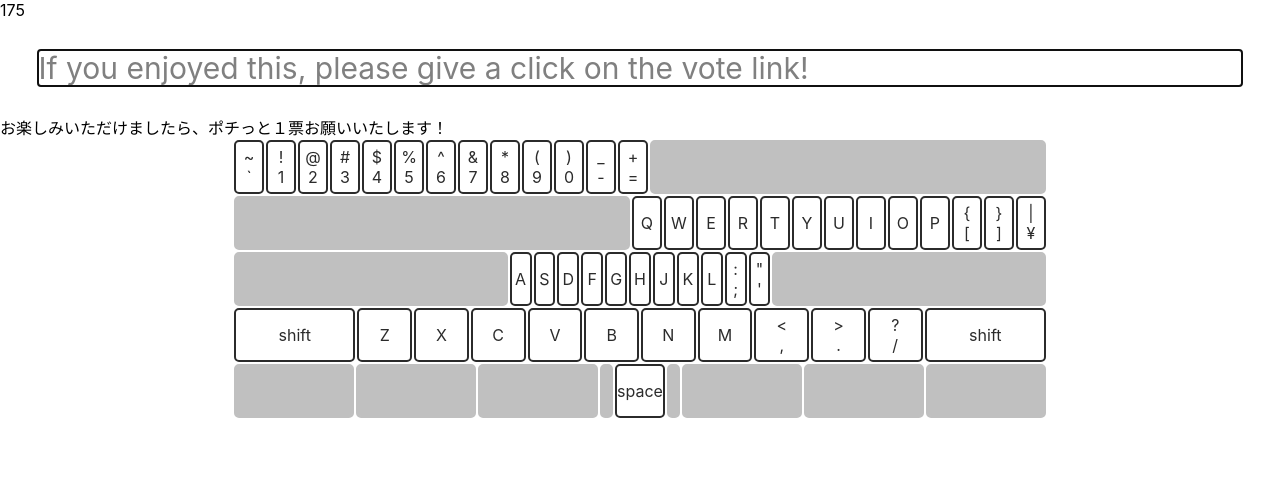
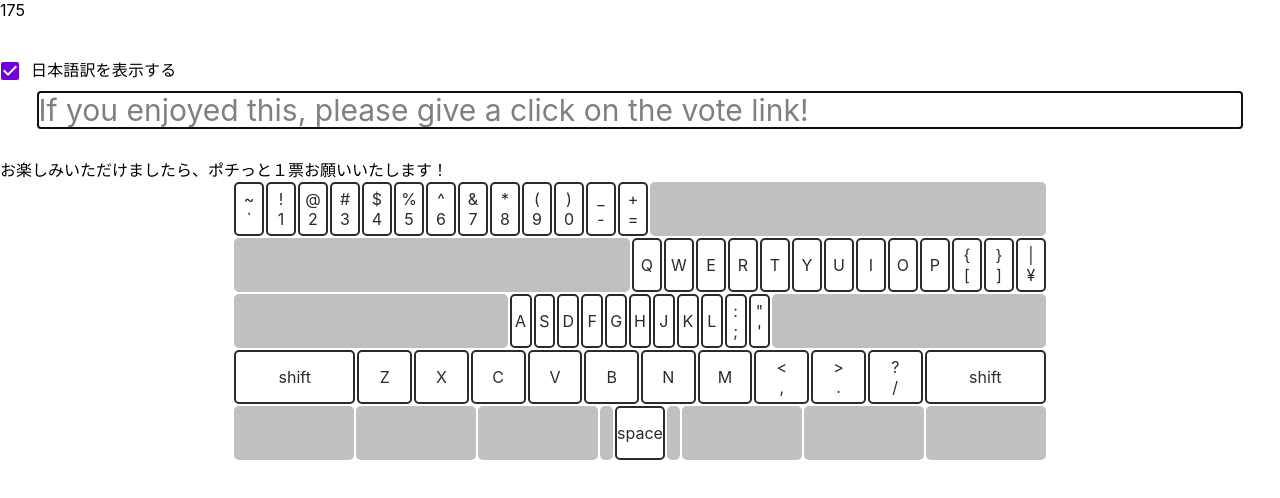
Before and after one commit to Mitsuwo/eigo-typing, a React (Create React App) app: page /typing in a window 1280 px wide. Shown: the top 498 px of the page. Built offline with nearby package versions, Linux system fonts and the light colour scheme.

Commit message:
[add]日本語訳表示処理追加

```diff
--- a/src/store/TypingContent/actions.ts
+++ b/src/store/TypingContent/actions.ts
@@ -3,7 +3,8 @@ import {
   SET_CURRENT_SCRIPT,
   SET_CURRENT_SCRIPT_INDEX,
   TypingContentActionTypes,
-  SET_SCRIPTS
+  SET_SCRIPTS,
+  SET_SHOW_JAPANESE
 } from './types';
 
 export function setScripts(scripts: Script[]): TypingContentActionTypes {
@@ -26,3 +27,10 @@ export function setCurrentScript(currentScript: Script): TypingContentActionType
     payload: currentScript
   };
 }
+
+export function setShowJapanese(showJapanese: boolean): TypingContentActionTypes {
+  return {
+    type: SET_SHOW_JAPANESE,
+    payload: showJapanese
+  };
+}
--- a/src/store/TypingContent/reducers.ts
+++ b/src/store/TypingContent/reducers.ts
@@ -3,13 +3,15 @@ import {
   TypingContentActionTypes,
   SET_SCRIPTS,
   SET_CURRENT_SCRIPT_INDEX,
-  SET_CURRENT_SCRIPT
+  SET_CURRENT_SCRIPT,
+  SET_SHOW_JAPANESE
 } from './types';
 
 const initialState: TypingContentState = {
   scripts: [],
   currentScriptIndex: 0,
-  currentScript: undefined
+  currentScript: undefined,
+  showJapanese: true
 };
 
 export function typingContentReducer(
@@ -35,6 +37,12 @@ export function typingContentReducer(
         currentScript: action.payload
       };
     }
+    case SET_SHOW_JAPANESE: {
+      return {
+        ...state,
+        showJapanese: action.payload
+      };
+    }
     default:
       return state;
   }
--- a/src/store/TypingContent/types.ts
+++ b/src/store/TypingContent/types.ts
@@ -1,6 +1,7 @@
 export const SET_SCRIPTS = 'SET_SCRIPTS';
 export const SET_CURRENT_SCRIPT_INDEX = 'SET_CURRENT_SCRIPT_INDEX';
 export const SET_CURRENT_SCRIPT = 'SET_CURRENT_SCRIPT';
+export const SET_SHOW_JAPANESE = 'SET_SHOW_JAPANESE';
 
 interface SetScripts {
   type: typeof SET_SCRIPTS;
@@ -17,7 +18,16 @@ interface SetCurrentScript {
   payload: Script;
 }
 
-export type TypingContentActionTypes = SetScripts | SetCurrentScriptIndex | SetCurrentScript;
+interface SetShowJapanese {
+  type: typeof SET_SHOW_JAPANESE;
+  payload: boolean;
+}
+
+export type TypingContentActionTypes =
+  | SetScripts
+  | SetCurrentScriptIndex
+  | SetCurrentScript
+  | SetShowJapanese;
 
 export interface Script {
   english: string;
@@ -29,4 +39,5 @@ export interface TypingContentState {
   scripts: Script[];
   currentScriptIndex: number;
   currentScript?: Script;
+  showJapanese: boolean;
 }
--- /dev/null
+++ b/src/views/components/ShowJapaneseCheckBox.tsx
@@ -0,0 +1,34 @@
+import { Checkbox, createMuiTheme, FormControlLabel, ThemeProvider } from '@material-ui/core';
+import React from 'react';
+
+interface Props {
+  showJapanese: boolean;
+  switchShowJapanese: () => void;
+}
+
+const theme = createMuiTheme({
+  palette: {
+    primary: {
+      main: '#7200da'
+    }
+  }
+});
+
+const ShowJapaneseCheckBoxComponent: React.FC<Props> = (props: Props) => {
+  return (
+    <FormControlLabel
+      control={
+        <ThemeProvider theme={theme}>
+          <Checkbox
+            checked={props.showJapanese}
+            onChange={props.switchShowJapanese}
+            color="primary"
+          />
+        </ThemeProvider>
+      }
+      label="日本語訳を表示する"
+    />
+  );
+};
+
+export const ShowJapaneseCheckBox = React.memo(ShowJapaneseCheckBoxComponent);
--- a/src/views/containers/Home.tsx
+++ b/src/views/containers/Home.tsx
@@ -1,13 +1,23 @@
 import React from 'react';
+import { useDispatch, useSelector } from 'react-redux';
 import { Link } from 'react-router-dom';
+import { RootState } from '../../store';
+import { setShowJapanese } from '../../store/TypingContent/actions';
+import { ShowJapaneseCheckBox } from '../components/ShowJapaneseCheckBox';
 
 const HomeContainer: React.FC = () => {
+  const { showJapanese } = useSelector((state: RootState) => state.typingContent);
+  const dispatch = useDispatch();
+  const switchShowJapanese = () => {
+    dispatch(setShowJapanese(!showJapanese));
+  };
   return (
     <div>
       <div>英語でタイピング</div>
       <div>
         <Link to="/typing">タイピング スタート</Link>
       </div>
+      <ShowJapaneseCheckBox showJapanese={showJapanese} switchShowJapanese={switchShowJapanese} />
     </div>
   );
 };
--- a/src/views/containers/Typing.tsx
+++ b/src/views/containers/Typing.tsx
@@ -7,7 +7,8 @@ import { RootState } from '../../store';
 import {
   setCurrentScript,
   setCurrentScriptIndex,
-  setScripts
+  setScripts,
+  setShowJapanese
 } from '../../store/TypingContent/actions';
 import { Script } from '../../store/TypingContent/types';
 import { CountDown } from '../components/CountDown';
@@ -29,6 +30,7 @@ import {
   incrementCorrectCharCount
 } from '../../store/Keyboard/actions';
 import { ScriptJapanese } from '../components/ScriptJapanese';
+import { ShowJapaneseCheckBox } from '../components/ShowJapaneseCheckBox';
 
 let lastInputTime = 0;
 
@@ -36,7 +38,7 @@ const TypingContainer: React.FC = () => {
   const { currentKeys, nextKey, correctCharCount } = useSelector(
     (state: RootState) => state.keyboard
   );
-  const { scripts, currentScript, currentScriptIndex } = useSelector(
+  const { scripts, currentScript, currentScriptIndex, showJapanese } = useSelector(
     (state: RootState) => state.typingContent
   );
   const { appState, countDownTime } = useSelector((state: RootState) => state.pageManager);
@@ -116,6 +118,9 @@ const TypingContainer: React.FC = () => {
   const handleKeyUp = (event: React.KeyboardEvent): void => {
     dispatch(deleteCurrentKey(event.code));
   };
+  const switchShowJapanese = () => {
+    dispatch(setShowJapanese(!showJapanese));
+  };
   const scriptJapanese = scripts[currentScriptIndex] ? scripts[currentScriptIndex].japanese : '';
   return appState === APP_STATE_TIMEUP ? (
     <div>
@@ -125,6 +130,7 @@ const TypingContainer: React.FC = () => {
   ) : (
     <div>
       <CountDown countDownTime={countDownTime} />
+      <ShowJapaneseCheckBox showJapanese={showJapanese} switchShowJapanese={switchShowJapanese} />
       <ScriptWrapper
         ref={scriptWrapperRef}
         onKeyDown={handleKeyDown}
@@ -138,7 +144,7 @@ const TypingContainer: React.FC = () => {
           currentScriptIndex={currentScriptIndex}
         />
       </ScriptWrapper>
-      <ScriptJapanese scriptJapanese={scriptJapanese} />
+      {showJapanese ? <ScriptJapanese scriptJapanese={scriptJapanese} /> : ''}
       <Keyboard currentKeys={currentKeys} nextKey={nextKey} />
     </div>
   );
```
